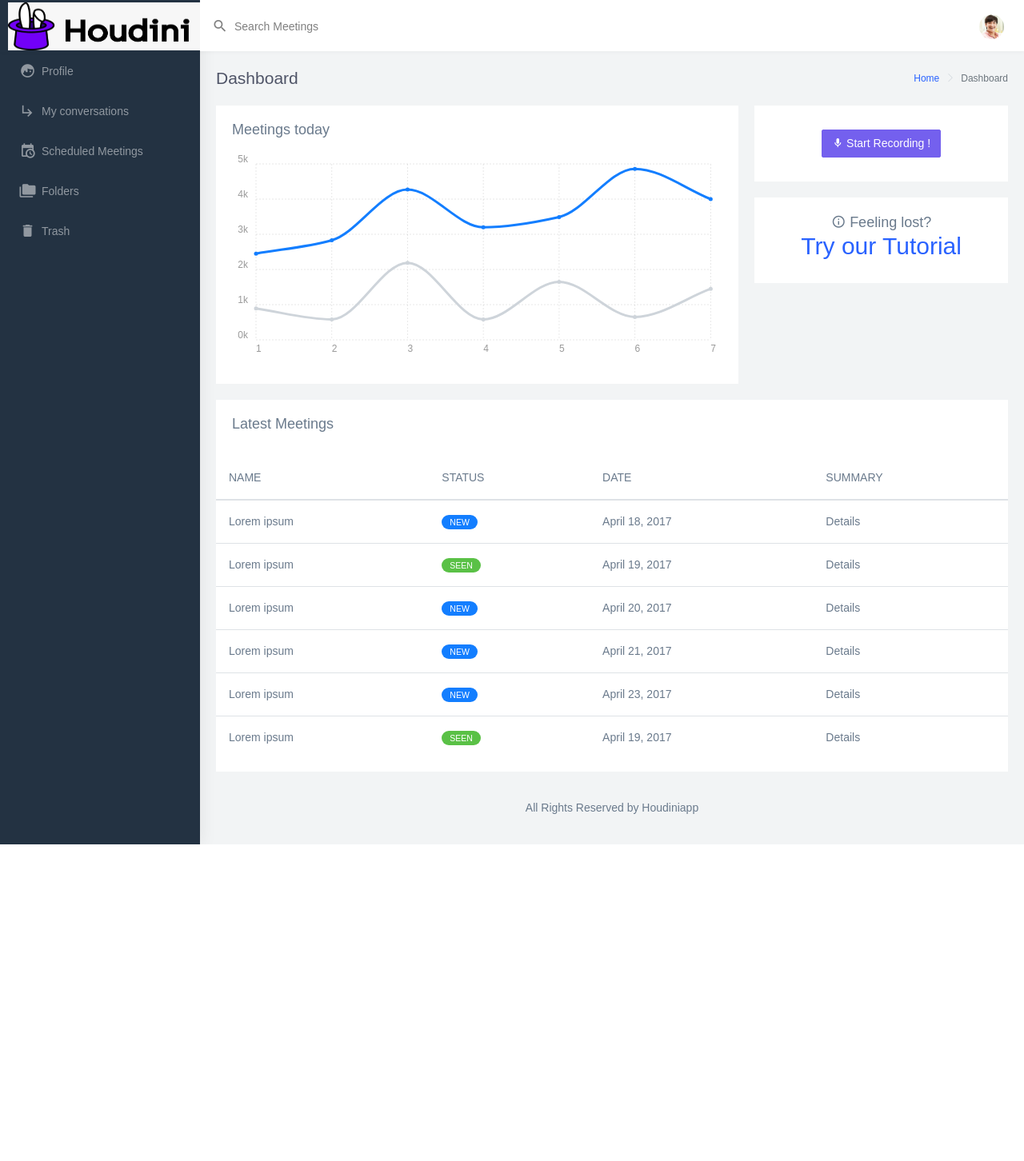
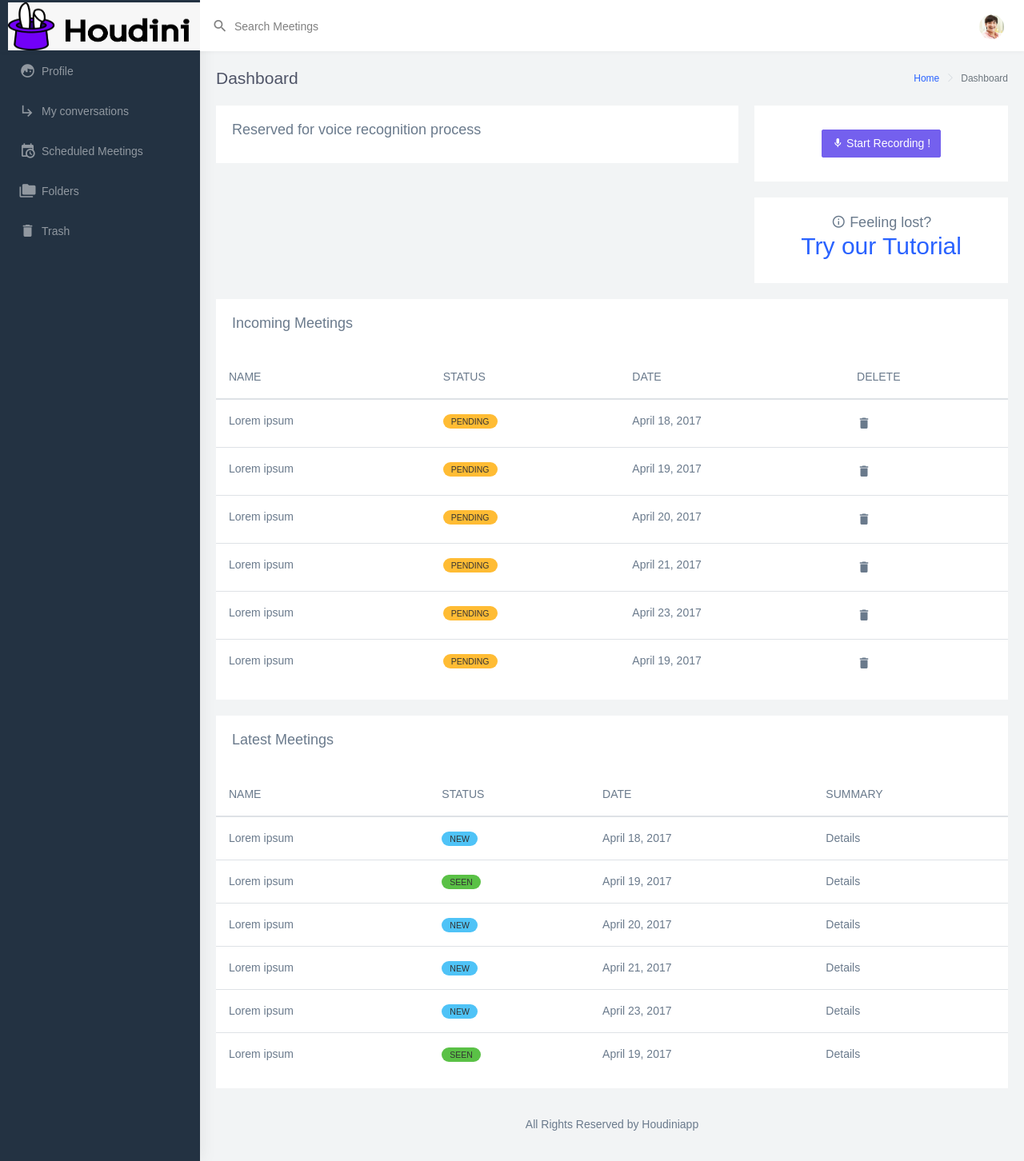
Before and after one commit to Mlaras/houdini-css, a Django app: page /index2/ in a window 1280 px wide. Shown: the whole page at 80% size. Before the commit the page ends 1056 px from the top, so only its background shows below. Run offline with Django 3.2, Linux system fonts and the light colour scheme; some libraries are stand-ins or nearby versions; some web fonts are replaced.

Commit message:
Se reservó espacio en medio para el proceso del script, junto con cambio de colores de las meetings

```diff
--- a/myapp/templates/index2.html
+++ b/myapp/templates/index2.html
@@ -215,8 +215,7 @@
                     <div class="col-md-8">
                         <div class="card">
                             <div class="card-body">
-                                <h4 class="card-title">Meetings today</h4>
-                                <div class="sales ct-charts mt-3"></div>
+                                <h4 class="card-title">Reserved for voice recognition process</h4>
                             </div>
                         </div>
                     </div>
@@ -249,6 +248,73 @@
                     <div class="col-12">
                         <div class="card">
                             <div class="card-body">
+                                <h4 class="card-title">Incoming Meetings</h4>
+                            </div>
+                            <div class="table-responsive">
+                                <table class="table table-hover">
+                                    <thead>
+                                        <tr>
+                                            <th class="border-top-0">NAME</th>
+                                            <th class="border-top-0">STATUS</th>
+                                            <th class="border-top-0">DATE</th>
+                                            <th class="border-top-0">DELETE</th>
+                                        </tr>
+                                    </thead>
+                                    <tbody>
+                                        <tr>
+
+                                            <td class="txt-oflo">Lorem ipsum</td>
+                                            <td><span style="background-color: #ffbc34" class="label label-rounded"><font style="color: #333333">PENDING</font></span> </td>
+                                            <td class="txt-oflo">April 18, 2017</td>
+                                            <td class="txt-oflo"><i class="mdi-18px mdi mdi-delete"></i></td>
+                                        </tr>
+                                        <tr>
+
+                                            <td class="txt-oflo">Lorem ipsum</td>
+                                            <td><span style="background-color: #ffbc34" class="label label-rounded"><font style="color: #333333">PENDING</font></span></td>
+                                            <td class="txt-oflo">April 19, 2017</td>
+                                            <td class="txt-oflo"><i class="mdi-18px mdi mdi-delete"></i></td>
+                                        </tr>
+                                        <tr>
+
+                                            <td class="txt-oflo">Lorem ipsum</td>
+                                            <td><span style="background-color: #ffbc34" class="label label-rounded"><font style="color: #333333">PENDING</font></span></td>
+                                            <td class="txt-oflo">April 20, 2017</td>
+                                            <td class="txt-oflo"><i class="mdi-18px mdi mdi-delete"></i></td>
+                                        </tr>
+                                        <tr>
+
+                                            <td class="txt-oflo">Lorem ipsum</td>
+                                            <td><span style="background-color: #ffbc34" class="label label-rounded"><font style="color: #333333">PENDING</font></span></td>
+                                            <td class="txt-oflo">April 21, 2017</td>
+                                            <td class="txt-oflo"><i class="mdi-18px mdi mdi-delete"></i></td>
+                                        </tr>
+                                        <tr>
+
+                                            <td class="txt-oflo">Lorem ipsum</td>
+                                            <td><span style="background-color: #ffbc34" class="label label-rounded"><font style="color: #333333">PENDING</font></span> </td>
+                                            <td class="txt-oflo">April 23, 2017</td>
+                                            <td class="txt-oflo"><i class="mdi-18px mdi mdi-delete"></i></td>
+                                        </tr>
+                                        <tr>
+
+                                            <td class="txt-oflo">Lorem ipsum</td>
+                                            <td><span style="background-color: #ffbc34" class="label label-rounded"><font style="color: #333333">PENDING</font></span></td>
+                                            <td class="txt-oflo">April 19, 2017</td>
+                                            <td class="txt-oflo"><i class="mdi-18px mdi mdi-delete"></i></td>
+                                        </tr>
+                                    </tbody>
+                                </table>
+                            </div>
+                        </div>
+                    </div>
+                </div>
+
+                <div class="row">
+                    <!-- column -->
+                    <div class="col-12">
+                        <div class="card">
+                            <div class="card-body">
                                 <h4 class="card-title">Latest Meetings</h4>
                             </div>
                             <div class="table-responsive">
@@ -265,42 +331,42 @@
                                         <tr>
 
                                             <td class="txt-oflo">Lorem ipsum</td>
-                                            <td><span class="label label-info label-rounded">NEW</span> </td>
+                                            <td><span class="label label-megna label-rounded"><font style="color: #333333">NEW</font></span> </td>
                                             <td class="txt-oflo">April 18, 2017</td>
                                             <td><span class="font-medium">Details</span></td>
                                         </tr>
                                         <tr>
 
                                             <td class="txt-oflo">Lorem ipsum</td>
-                                            <td><span class="label label-success label-rounded">SEEN</span></td>
+                                            <td><span class="label label-success label-rounded"><font style="color: #333333">SEEN</font></span></td>
                                             <td class="txt-oflo">April 19, 2017</td>
                                             <td><span class="font-medium">Details</span></td>
                                         </tr>
                                         <tr>
 
                                             <td class="txt-oflo">Lorem ipsum</td>
-                                            <td><span class="label label-info label-rounded">NEW</span></td>
+                                            <td><span class="label label-megna label-rounded"><font style="color: #333333">NEW</font></span></td>
                                             <td class="txt-oflo">April 20, 2017</td>
                                             <td><span class="font-medium">Details</span></td>
                                         </tr>
                                         <tr>
 
                                             <td class="txt-oflo">Lorem ipsum</td>
-                                            <td><span class="label label-info label-rounded">NEW</span></td>
+                                            <td><span class="label label-megna label-rounded"><font style="color: #333333">NEW</font></span></td>
                                             <td class="txt-oflo">April 21, 2017</td>
                                             <td><span class="font-medium">Details</span></td>
                                         </tr>
                                         <tr>
 
                                             <td class="txt-oflo">Lorem ipsum</td>
-                                            <td><span class="label label-info label-rounded">NEW</span> </td>
+                                            <td><span class="label label-megna label-rounded"><font style="color: #333333">NEW</font></span> </td>
                                             <td class="txt-oflo">April 23, 2017</td>
                                             <td><span class="font-medium">Details</span></td>
                                         </tr>
                                         <tr>
 
                                             <td class="txt-oflo">Lorem ipsum</td>
-                                            <td><span class="label label-success label-rounded">SEEN</span></td>
+                                            <td><span class="label label-success label-rounded"><font style="color: #333333">SEEN</font></span></td>
                                             <td class="txt-oflo">April 19, 2017</td>
                                             <td><span class="font-medium">Details</span></td>
                                         </tr>
```
Also changed, not shown: mysite/static/dist/css/style.css.
